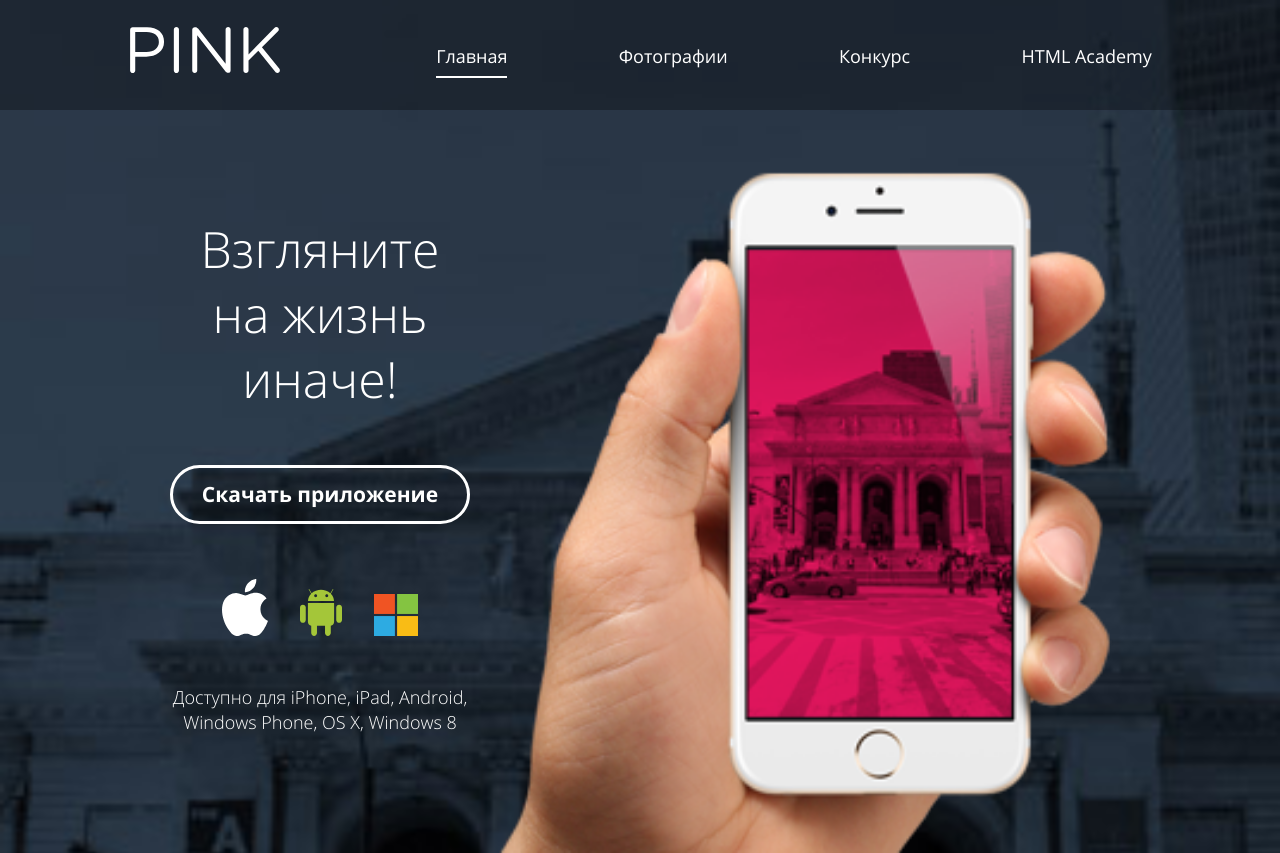
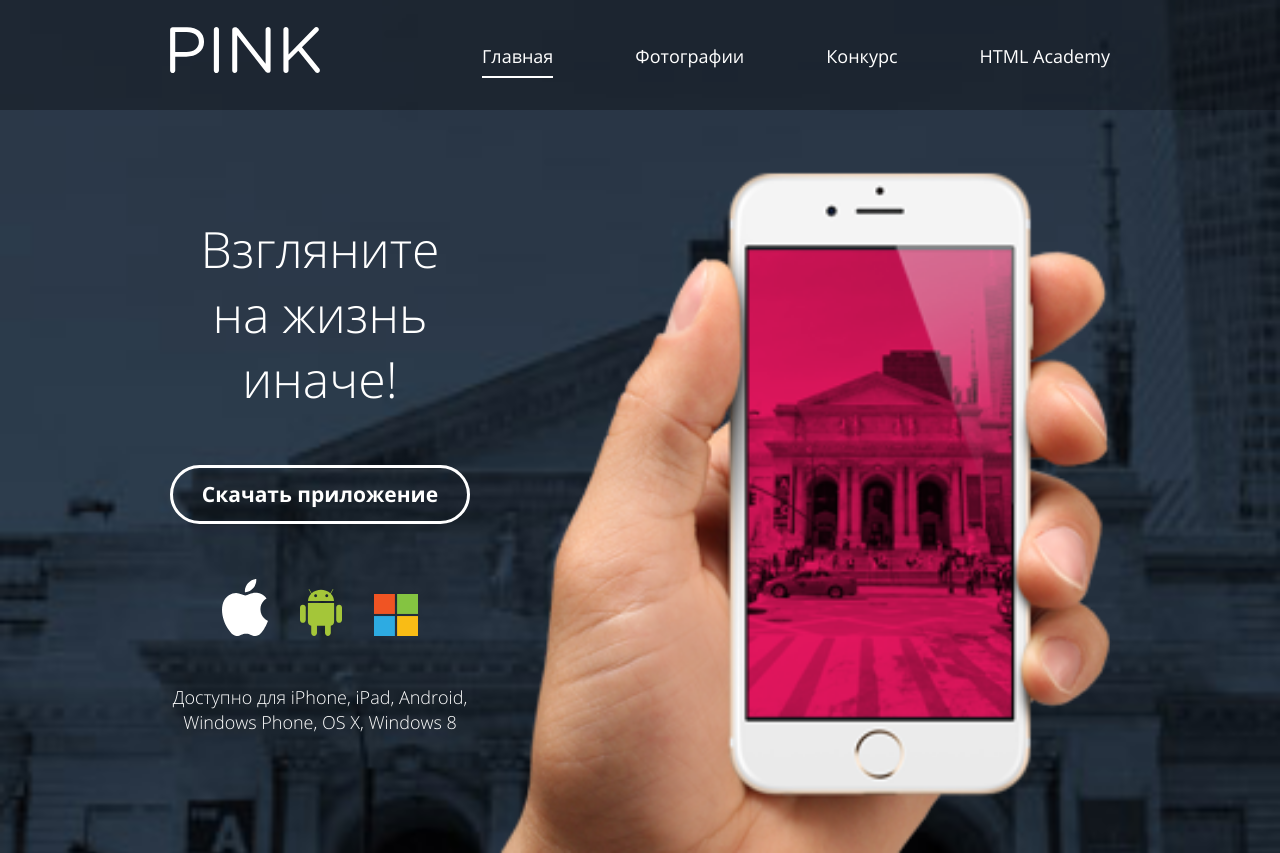
Before and after one commit to ElizavetaOzerova/172908-pink, a website: page source/index.html in a window 1280 px wide. Shown: the top 853 px of the page. Drawn offline with nearby package versions, Linux system fonts and the light colour scheme; files that its build step writes are made by us from their sources; files whose address does not match are found by name.

Commit message:
fix styles bugs on big viewports

```diff
--- a/source/index.html
+++ b/source/index.html
@@ -17,6 +17,8 @@
 
 <body>
   <header class="page-header">
+    <div class="page-header__inner">
+
       <div class="page-header__wrapper">
         <a class="page-header__logo" href="index.html">
           <img class="page-header__logo-mobile" src="img/logo-pink-white-mobile.svg">
@@ -36,14 +38,16 @@
             <a href="photo.html">Фотографии</a>
           </li>
           <li class="main-menu__item">
-          <a href="competition.html">Конкурс</a>
+            <a href="form.html">Конкурс</a>
           </li>
           <li class="main-menu__item">
             <a href="https://htmlacademy.ru" target="_blank">HTML Academy</a>
           </li>
         </ul>
       </nav>
+    </div>
   </header>
+
 
   <main class="page-main">
     <section class="intro">
@@ -129,7 +133,8 @@
     <section class="reviews">
       <div class="reviews__wrapper">
         <div class="reviews__slider">
-          <input class="reviews__toggle reviews__toggle--1 slider__toggle slider__toggle--1" type="radio" id="toggle-1" name="toggle" checked>
+          <input class="reviews__toggle reviews__toggle--1 slider__toggle slider__toggle--1" type="radio" id="toggle-1" name="toggle"
+            checked>
           <input class="reviews__toggle reviews__toggle--2 slider__toggle slider__toggle--2" type="radio" id="toggle-2" name="toggle">
           <input class="reviews__toggle reviews__toggle--3 slider__toggle slider__toggle--3" type="radio" id="toggle-3" name="toggle">
 
@@ -182,7 +187,8 @@
     <section class="price">
       <div class="price__wrapper">
         <input class="price__toggle price__toggle--1 slider__toggle slider__toggle--4" type="radio" id="toggle-4" name="price-toggle">
-          <input class="price__toggle price__toggle--2 slider__toggle slider__toggle--5" type="radio" id="toggle-5" name="price-toggle" checked>
+        <input class="price__toggle price__toggle--2 slider__toggle slider__toggle--5" type="radio" id="toggle-5" name="price-toggle"
+          checked>
         <input class="price__toggle price__toggle--3 slider__toggle slider__toggle--6" type="radio" id="toggle-6" name="price-toggle">
 
         <div class="price__slides-container">
--- a/source/sass/blocks/competition.scss
+++ b/source/sass/blocks/competition.scss
@@ -1,3 +1,10 @@
+.competition {
+  @media #{$desktop-width} {
+    max-width: 940px;
+    margin: 0 auto;
+  }
+}
+
 .competition__description {
   margin: 0;
   padding: 50px 0 45px 0;
--- a/source/sass/blocks/main-menu.scss
+++ b/source/sass/blocks/main-menu.scss
@@ -1,8 +1,8 @@
 .main-menu {
   @media #{$desktop-width} {
-    width: 65%;
+    width: 638px;
     float: right;
-    margin: 35px 70px 30px 0;
+    margin: 35px 0 30px 0;
   }
 }
 
@@ -47,10 +47,10 @@
 
   @media #{$desktop-width} {
     display: flex;
-    justify-content: space-around;
+    justify-content: space-between;
     box-sizing: border-box;
     margin-left: auto;
-    padding: 10px;
+    padding: 10px 0 10px 10px;
     background-color: transparent;
   }
 }
--- a/source/sass/blocks/page-header.scss
+++ b/source/sass/blocks/page-header.scss
@@ -1,14 +1,21 @@
 .page-header {
+  width: 100%;
+  background-color: rgba($black, 0.3);
+  position: relative;
+  z-index: 199;
+}
+
+.page-header__inner {
   position: relative;
   z-index: 99;
   box-sizing: border-box;
   width: 100%;
-  max-width: 1500px;
   min-width: 320px;
-  background-color: rgba($black, 0.3);
 
   @media #{$desktop-width} {
+    max-width: 940px;
     min-height: 110px;
+    margin: 0 auto;
   }
 }
 
@@ -44,7 +51,7 @@
   }
 
   @media #{$desktop-width} {
-    left: 130px;
+    left: 0;
   }
 }
 
```
Also changed, not shown: source/form.html (+2 -0 lines), source/photo.html (+2 -0 lines). Lines whose indentation alone changed are shown as unchanged.
